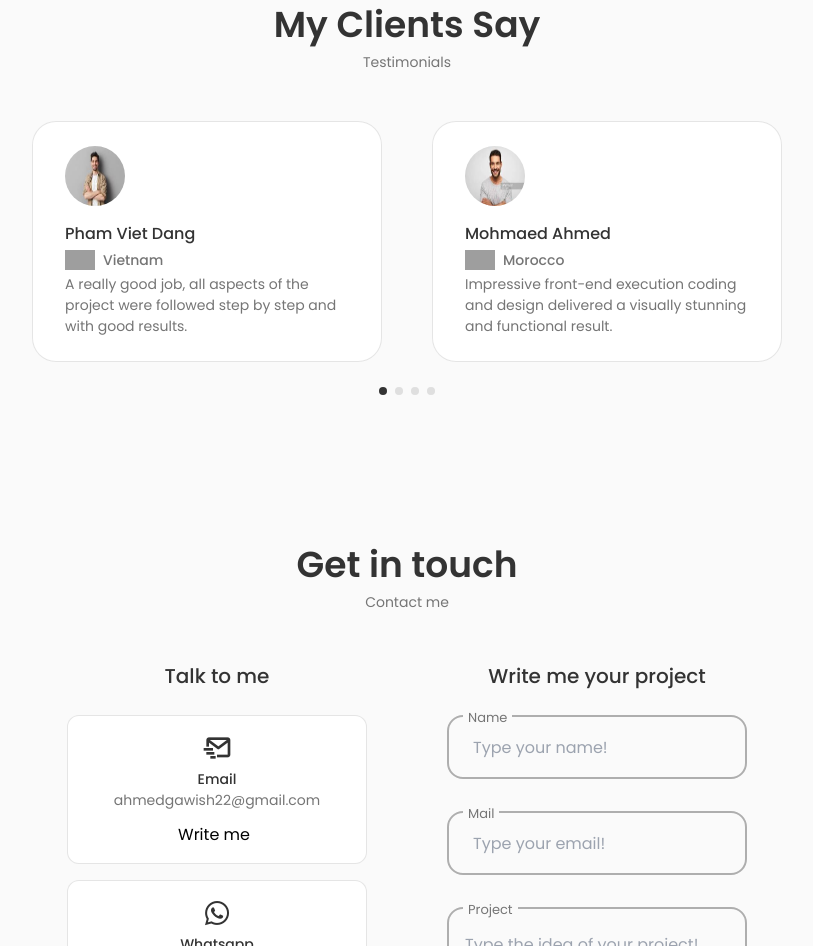
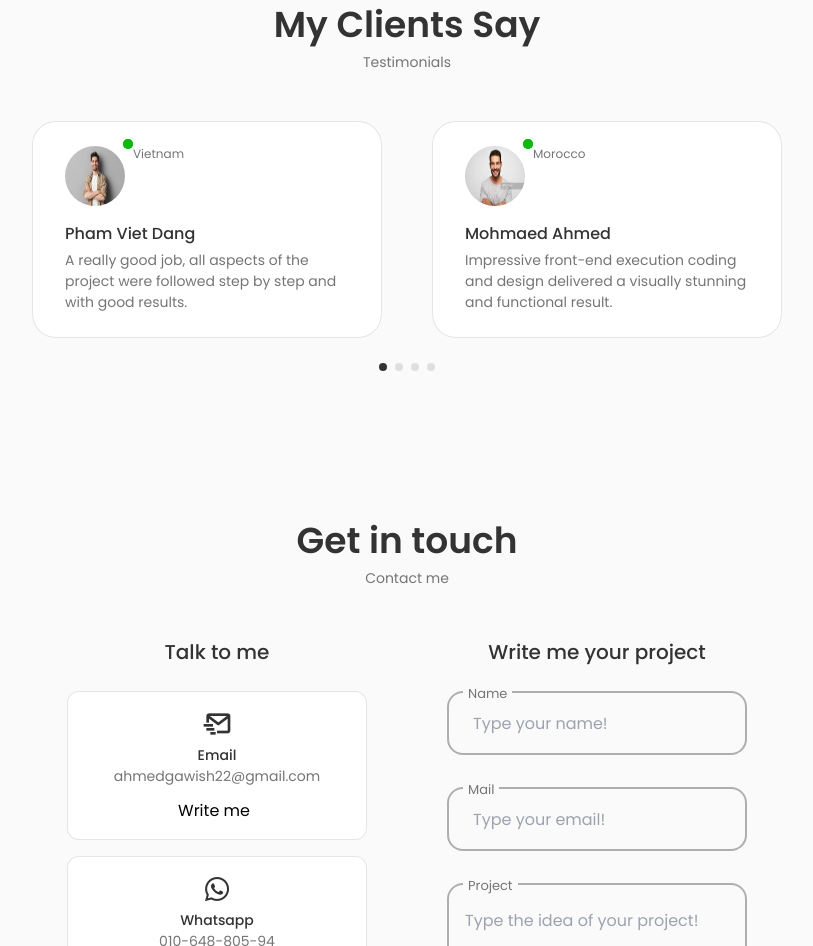
Before and after one commit to Ahmedgawish10/Portfolio__React, a React (Create React App) app: page / in a window 1280 px wide. Shown: the part 4660-5606 px from the top of the page, without its empty margins (233-1046 px from the left). Built offline with nearby package versions, Linux system fonts and the light colour scheme; grey boxes are pictures that could not be loaded.

Commit message:
update style testmonials

```diff
--- a/src/components/testimonials/Testdata.jsx
+++ b/src/components/testimonials/Testdata.jsx
@@ -32,7 +32,7 @@ export const TestData = [
         id: 4,
         image: Img4,
         title: "Youssef Mohamed",
-        description: "Outstanding dedication and skill led to an amazing outcome on this project.",
+        description: "Outstanding dedication, passion, and exceptional skill led to an amazing and inspiring outcome on this project.",
         country: "Egypt",
         countryImg: "https://flagcdn.com/w320/eg.png"
     },
--- a/src/components/testimonials/Testimonials.jsx
+++ b/src/components/testimonials/Testimonials.jsx
@@ -5,7 +5,7 @@ import { Swiper, SwiperSlide } from "swiper/react";
 import "swiper/css";
 import "swiper/css/pagination";
 import { Pagination } from "swiper";
-import { FaGlobeAsia } from "react-icons/fa";
+
 
 const Testimonials = () => {
   return (
@@ -13,7 +13,7 @@ const Testimonials = () => {
       <h2 className="section__title">My Clients Say</h2>
       <span className="section__subtitle">Testimonials</span>
       <Swiper className="testmonials__container"
-         loop={true}
+        loop={true}
         grabCursor={true}
         spaceBetween={24}
         pagination={{
@@ -30,18 +30,19 @@ const Testimonials = () => {
         }}
         modules={[Pagination]}
       >
-        {TestData.map(({ id, image, title,country,countryImg, description }) => {
+        {TestData.map(({ id, image, title, country, countryImg, description }) => {
           return (
             <SwiperSlide className="testimonial__card" key={id}>
-              <img src={image} style={{ height: "60px" }} alt="" className="testimonial__image"  loading="lazy"/>
-              <h3 className="testimonial__title-name">{title}</h3>
-              <h5 className="testimonial__title-name flex gap-2 items-center">
-                <span>   <img src={countryImg} alt="Morocco Flag" width="30" height={20} style={{height:"20px"}}/></span>
-              <span className='text-sm'>  {country}</span>
-                </h5>
+              <div className='flex items-center gap-2'>
+                <img src={image} style={{ height: "60px" }} alt="" className="testimonial__image" loading="lazy" />
+                <span className=' relative text-xs flex items-center  gap-1 self-start'>
 
-
-
+                  <div class="ping absolute left-[-10px] top-[-10px] z-10 text-red text-[#0ABB0A]"></div>
+                  {country}
+                </span>
+              </div>
+              <h3 className="testimonial__title-name flex  gap-2 relative">{title}
+              </h3>
               <p className="testimonial__description line-clamp-3">{description}</p>
             </SwiperSlide>
 
--- a/src/components/testimonials/testimonials.css
+++ b/src/components/testimonials/testimonials.css
@@ -60,3 +60,41 @@ width: 750px;
 
 
 }
+
+
+/* ----------start CSS dot animation for section Features -------------- */
+/*dot*/
+@keyframes ping {
+    0% {
+      transform: scale(1);
+      opacity: 1;
+    }
+    100% {
+      transform: scale(3);
+      opacity: 0;
+    }
+  }
+
+  .ping {
+    width: 6px;
+    height: 6px;
+    padding-left: 1em;
+  }
+
+  .ping::before,
+  .ping::after {
+    content: "";
+    position: absolute;
+    top: 0.25em;
+    left: 0;
+    width: 10px;
+    height: 10px;
+    border-radius: 50%;
+    background-color: currentColor;
+  }
+
+  .ping::before {
+    animation: ping 1.7s ease infinite;
+    opacity: 0.8;
+  }
+  /* ----------end CSS dot animation for section Features -------------- */
```
